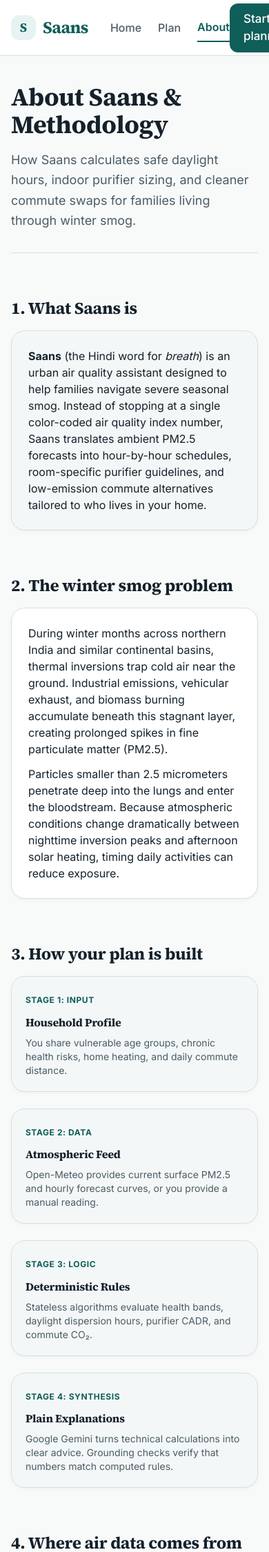
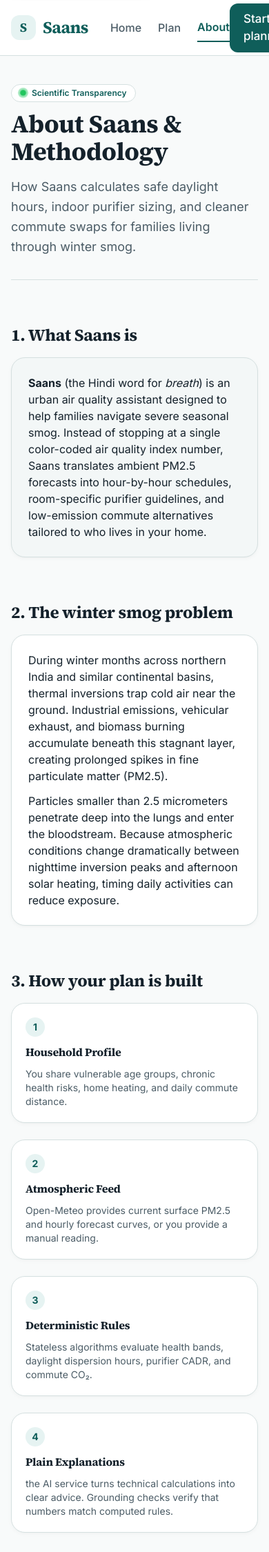
Before and after one commit to anshumansingh0408-hub/aqi, a Flask app: page /about in a window 390 px wide; the page is wider, and only the part inside the window is pictured. Shown: the top 2250 px of that part at 69% size. Run offline with Flask 3, Linux system fonts and the light colour scheme; some libraries are stand-ins or nearby versions.

Commit message:
docs(templates): elevate methodology page with standardized CPCB breakpoint table

```diff
--- a/templates/about.html
+++ b/templates/about.html
@@ -6,8 +6,12 @@
 <div class="max-w-[1120px] mx-auto px-4 sm:px-6 lg:px-8 py-10 md:py-16 space-y-16">
   <!-- Page Header -->
   <header class="border-b border-border pb-8 max-w-[65ch]">
+    <div class="inline-flex items-center gap-2 px-3 py-1 rounded-full bg-white border border-border text-xs font-semibold text-primary mb-3 shadow-2xs">
+      <span class="live-pulse" aria-hidden="true"></span>
+      <span>Scientific Transparency</span>
+    </div>
     <h1 class="text-4xl sm:text-5xl font-serif font-bold text-ink mb-4">
-      About Saans & Methodology
+      About Saans &amp; Methodology
     </h1>
     <p class="text-lg text-muted leading-relaxed">
       How Saans calculates safe daylight hours, indoor purifier sizing, and cleaner commute swaps for families living through winter smog.
@@ -27,7 +31,7 @@
   <!-- SECTION 2: THE PROBLEM -->
   <section class="space-y-4">
     <h2 class="text-2xl font-serif font-bold text-ink">2. The winter smog problem</h2>
-    <div class="saans-card p-6 text-ink text-base space-y-3 border border-border">
+    <div class="saans-card p-6 text-ink text-base space-y-3 border border-border bg-white">
       <p>
         During winter months across northern India and similar continental basins, thermal inversions trap cold air near the ground. Industrial emissions, vehicular exhaust, and biomass burning accumulate beneath this stagnant layer, creating prolonged spikes in fine particulate matter (PM2.5).
       </p>
@@ -41,28 +45,28 @@
   <section class="space-y-4">
     <h2 class="text-2xl font-serif font-bold text-ink">3. How your plan is built</h2>
     <div class="grid grid-cols-1 md:grid-cols-4 gap-6">
-      <div class="saans-card p-5 bg-surface border border-border space-y-2">
-        <span class="text-xs font-bold uppercase tracking-wider text-primary">Stage 1: Input</span>
+      <div class="saans-card p-5 bg-white border border-border space-y-2.5">
+        <span class="step-badge">1</span>
         <h3 class="font-bold text-ink text-base">Household Profile</h3>
         <p class="text-sm text-muted">You share vulnerable age groups, chronic health risks, home heating, and daily commute distance.</p>
       </div>
 
-      <div class="saans-card p-5 bg-surface border border-border space-y-2">
-        <span class="text-xs font-bold uppercase tracking-wider text-primary">Stage 2: Data</span>
+      <div class="saans-card p-5 bg-white border border-border space-y-2.5">
+        <span class="step-badge">2</span>
         <h3 class="font-bold text-ink text-base">Atmospheric Feed</h3>
         <p class="text-sm text-muted">Open-Meteo provides current surface PM2.5 and hourly forecast curves, or you provide a manual reading.</p>
       </div>
 
-      <div class="saans-card p-5 bg-surface border border-border space-y-2">
-        <span class="text-xs font-bold uppercase tracking-wider text-primary">Stage 3: Logic</span>
+      <div class="saans-card p-5 bg-white border border-border space-y-2.5">
+        <span class="step-badge">3</span>
         <h3 class="font-bold text-ink text-base">Deterministic Rules</h3>
         <p class="text-sm text-muted">Stateless algorithms evaluate health bands, daylight dispersion hours, purifier CADR, and commute CO₂.</p>
       </div>
 
-      <div class="saans-card p-5 bg-surface border border-border space-y-2">
-        <span class="text-xs font-bold uppercase tracking-wider text-primary">Stage 4: Synthesis</span>
+      <div class="saans-card p-5 bg-white border border-border space-y-2.5">
+        <span class="step-badge">4</span>
         <h3 class="font-bold text-ink text-base">Plain Explanations</h3>
-        <p class="text-sm text-muted">Google Gemini turns technical calculations into clear advice. Grounding checks verify that numbers match computed rules.</p>
+        <p class="text-sm text-muted">{{ ai_name }} turns technical calculations into clear advice. Grounding checks verify that numbers match computed rules.</p>
       </div>
     </div>
   </section>
@@ -70,7 +74,7 @@
   <!-- SECTION 4: WHERE AIR DATA COMES FROM -->
   <section class="space-y-4">
     <h2 class="text-2xl font-serif font-bold text-ink">4. Where air data comes from</h2>
-    <div class="saans-card p-6 border border-border space-y-3 text-sm text-muted">
+    <div class="saans-card p-6 border border-border space-y-3 text-sm text-muted bg-white">
       <p>
         Saans queries the <strong>Open-Meteo Air Quality API</strong>, which assimilates global and regional chemical transport models, including ECMWF Copernicus Atmosphere Monitoring Service (CAMS) and Finnish Meteorological Institute (SILAM).
       </p>
@@ -86,7 +90,7 @@
     <p class="text-sm text-muted">
       Bands use PM2.5 breakpoints based on the Central Pollution Control Board (CPCB) standards and an hourly reading, not the 24-hour average used for official AQI.
     </p>
-    <div class="table-container saans-card border border-border">
+    <div class="table-container saans-card border border-border bg-white">
       <table class="w-full text-left text-sm border-collapse">
         <thead class="bg-surface border-b border-border">
           <tr>
@@ -98,17 +102,17 @@
         <tbody class="divide-y divide-border">
           {% for b in bands %}
           <tr>
-            <td class="py-3 px-4 font-medium text-ink">
+            <td class="py-3.5 px-4 font-medium text-ink">
               <span class="band-chip band-{{ b.key }}">{{ b.label }}</span>
             </td>
-            <td class="py-3 px-4 text-muted">
+            <td class="py-3.5 px-4 text-muted font-medium">
               {% if b.max is not none %}
                 {{ b.min }} - {{ b.max }}
               {% else %}
                 &gt; {{ b.min }}
               {% endif %}
             </td>
-            <td class="py-3 px-4 text-muted capitalize">
+            <td class="py-3.5 px-4 text-muted capitalize">
               {{ b.key|replace('_', ' ') }}
             </td>
           </tr>
@@ -128,7 +132,7 @@
       <p class="text-sm text-muted">
         Emission factors reflect average per-passenger-kilometer values derived from transport energy benchmarks.
       </p>
-      <div class="table-container saans-card border border-border">
+      <div class="table-container saans-card border border-border bg-white">
         <table class="w-full text-left text-sm border-collapse">
           <thead class="bg-surface border-b border-border">
             <tr>
@@ -151,17 +155,17 @@
     <!-- Purifier Sizing -->
     <div class="space-y-3">
       <h3 class="text-lg font-bold text-ink">Air purifier CADR calculation</h3>
-      <div class="saans-card p-5 bg-surface border border-border text-sm space-y-2 text-muted">
+      <div class="saans-card p-6 bg-surface border border-border text-sm space-y-3 text-muted">
         <p>
           We estimate room volume assuming a standard ceiling height of <strong>{{ ceiling_m }} meters</strong>:
         </p>
-        <p class="font-mono text-xs bg-white p-2 rounded border border-border text-ink">
+        <p class="font-mono text-xs bg-white p-2.5 rounded-lg border border-border text-ink">
           Volume (m³) = Room Area (m²) × {{ ceiling_m }} m
         </p>
         <p>
           To maintain effective indoor cleaning during smog spikes, we recommend an air exchange rate of <strong>{{ target_ach }} air changes per hour (ACH)</strong>:
         </p>
-        <p class="font-mono text-xs bg-white p-2 rounded border border-border text-ink">
+        <p class="font-mono text-xs bg-white p-2.5 rounded-lg border border-border text-ink">
           Minimum CADR (m³/h) = Volume (m³) × {{ target_ach }} ACH
         </p>
         <p class="text-xs">
@@ -173,11 +177,11 @@
     <!-- Permitted Activity Hours -->
     <div class="space-y-3">
       <h3 class="text-lg font-bold text-ink">Candidate daylight hours</h3>
-      <div class="saans-card p-5 border border-border text-sm text-muted">
+      <div class="saans-card p-6 border border-border text-sm text-muted bg-white">
         <p class="mb-3">
           Window searches are restricted to hours when daylight thermal mixing occurs and activities are practical:
         </p>
-        <ul class="list-disc pl-5 space-y-1 text-ink">
+        <ul class="list-disc pl-5 space-y-1.5 text-ink">
           {% for act, hrs in activity_hours.items() %}
           <li><strong>{{ act|replace('_', ' ')|title }}:</strong> {{ hrs[0] }}:00 to {{ hrs[1] }}:00</li>
           {% endfor %}
@@ -189,9 +193,9 @@
   <!-- SECTION 7: WHAT AI DOES AND DOES NOT DO -->
   <section class="space-y-4">
     <h2 class="text-2xl font-serif font-bold text-ink">7. What the AI does and does not do</h2>
-    <div class="saans-card p-6 border border-border space-y-3 text-sm leading-relaxed text-ink">
+    <div class="saans-card p-6 border border-border space-y-3 text-sm leading-relaxed text-ink bg-white">
       <p>
-        Our AI integration uses Google Gemini to write conversational explanations of your plan. To prevent hallucinations and misleading figures, every response is passed through a <strong>numeric grounding filter</strong>.
+        Our AI integration uses {{ ai_name }} to write conversational explanations of your plan. To prevent hallucinations and misleading figures, every response is passed through a <strong>numeric grounding filter</strong>.
       </p>
       <p>
         If the AI generates a number with a unit (such as PM2.5 concentrations, percentages, or distances) that was not part of the deterministic rule output, that statement is automatically removed before you see it. The AI cannot modify your calculated recommendations.
@@ -201,20 +205,23 @@
 
   <!-- SECTION 8: PRIVACY -->
   <section class="space-y-4">
-    <h2 class="text-2xl font-serif font-bold text-ink">8. Privacy & session storage</h2>
+    <h2 class="text-2xl font-serif font-bold text-ink">8. Privacy &amp; session storage</h2>
     <div class="saans-card p-6 bg-surface border border-border space-y-3 text-sm text-muted">
       <p>
         Saans requires <strong>no user accounts, passwords, or logins</strong>.
       </p>
       <p>
-        Your household inputs are held temporarily in your browser's <code class="bg-white px-1 py-0.5 rounded border border-border text-ink">sessionStorage</code>. Nothing is stored in a database or tracked across web sessions. Closing your browser tab clears your inputs.
+        Your household inputs are held temporarily in your browser's <code class="bg-white px-1.5 py-0.5 rounded border border-border text-ink font-mono text-xs">sessionStorage</code>. Nothing is stored in a database or tracked across web sessions. Closing your browser tab clears your inputs.
+      </p>
+      <p>
+        When looking up live atmospheric data, your city name is sent to Open-Meteo. When using Explain or Ask, a summary of your plan (which can mention sensitive household groups) plus your notes or question is sent to {{ ai_name }}.
       </p>
     </div>
   </section>
 
   <!-- SECTION 9: LIMITATIONS -->
   <section class="space-y-4">
-    <h2 class="text-2xl font-serif font-bold text-ink">9. Limitations & health precautions</h2>
+    <h2 class="text-2xl font-serif font-bold text-ink">9. Limitations &amp; health precautions</h2>
     <div class="saans-card p-6 border border-amber-300 bg-amber-50 text-amber-950 space-y-3 text-sm">
       <p class="font-bold">Not medical advice</p>
       <p>
@@ -228,13 +235,13 @@
 
   <!-- SECTION 10: BUILT WITH STACK CREDITS -->
   <section class="space-y-4">
-    <h2 class="text-2xl font-serif font-bold text-ink">10. Architecture & stack credits</h2>
-    <div class="saans-card p-6 border border-border space-y-3 text-sm text-muted">
+    <h2 class="text-2xl font-serif font-bold text-ink">10. Architecture &amp; stack credits</h2>
+    <div class="saans-card p-6 border border-border space-y-3 text-sm text-muted bg-white">
       <p>Saans is built with:</p>
-      <ul class="list-disc pl-5 space-y-1 text-ink">
-        <li><strong>Python & Flask</strong> for backend routing, validation, and deterministic rules.</li>
+      <ul class="list-disc pl-5 space-y-1.5 text-ink">
+        <li><strong>Python &amp; Flask</strong> for backend routing, validation, and deterministic rules.</li>
         <li><strong>Open-Meteo</strong> for global geocoding and atmospheric PM2.5 forecasts without tracking.</li>
-        <li><strong>Google Gemini</strong> for grounded, plain-language summaries and context Q&amp;A.</li>
+        <li><strong>{{ ai_name }}</strong> for grounded, plain-language summaries and context Q&amp;A.</li>
         <li><strong>Tailwind CSS</strong> for accessible, responsive layout and high-contrast typography.</li>
       </ul>
     </div>
```
